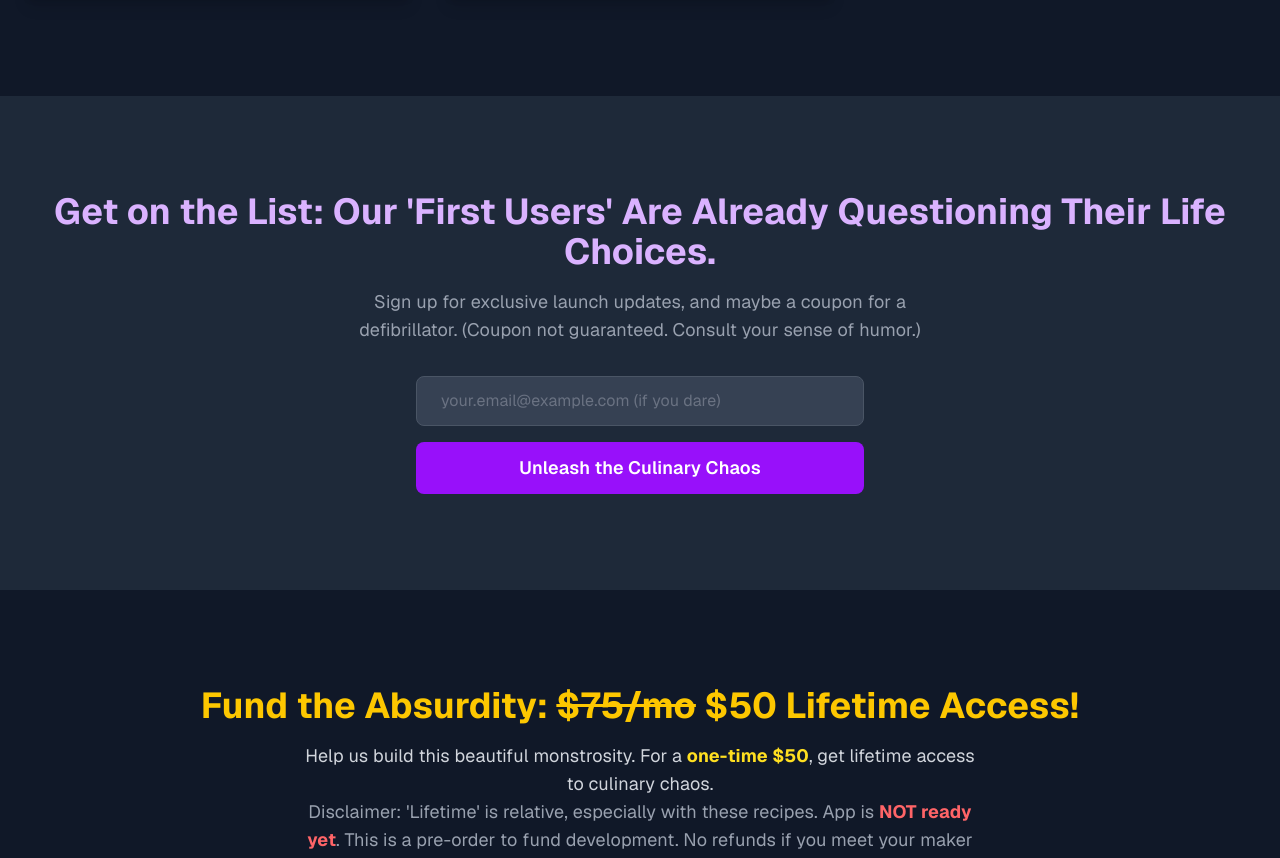
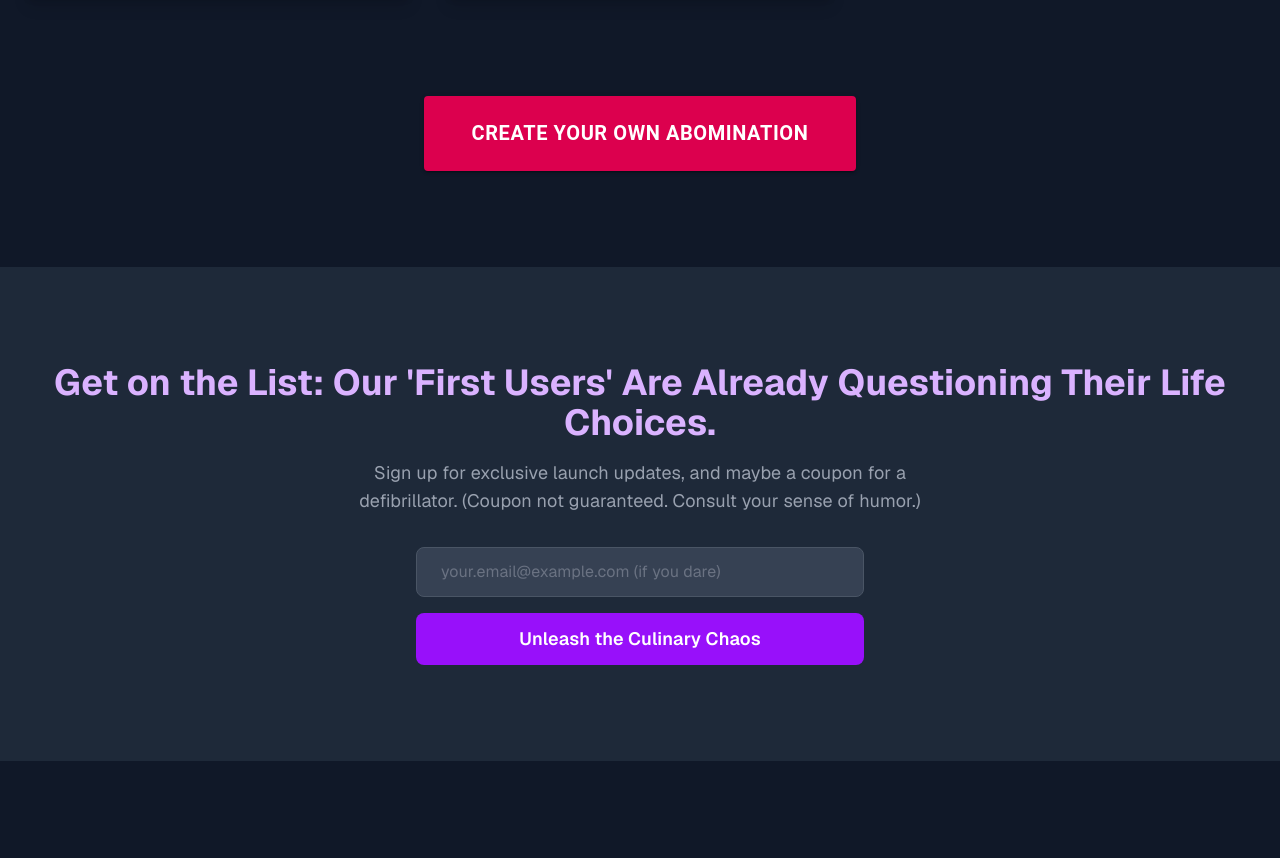
Before and after one commit to ReidKimball/RecipeWreck, a Next.js app: page / in a window 1280 px wide. Shown: the part 3255-4113 px from the top of the page. Built offline with nearby package versions, Linux system fonts and the light colour scheme.

Commit message:
add button to generate recipes, slight code change from <strike> to <s>

```diff
--- a/src/app/landing/(variations)/gemini-2.5pro/page.tsx
+++ b/src/app/landing/(variations)/gemini-2.5pro/page.tsx
@@ -152,7 +152,7 @@ export default function LandingPage_o3() {
         {/* Call to Action - Pre-order Section */}
         <section id="preorder-section" className="w-full py-16 md:py-24 bg-gray-900">
           <div className="container mx-auto px-6 text-center">
-            <h3 className="text-4xl font-bold mb-4 text-yellow-400">Fund the Absurdity: <strike>$75/mo</strike> $50 Lifetime Access!</h3>
+            <h3 className="text-4xl font-bold mb-4 text-yellow-400">Fund the Absurdity: <s>$75/mo</s> $50 Lifetime Access!</h3>
             <p className="text-lg text-gray-300 mb-8 max-w-2xl mx-auto">
               Help us build this beautiful monstrosity. For a <strong className='text-yellow-300'>one-time $50</strong>, get lifetime access to culinary chaos. <br />
               <span className="text-md text-gray-400">Disclaimer: 'Lifetime' is relative, especially with these recipes. App is <strong className='text-red-400'>NOT ready yet</strong>. This is a pre-order to fund development. No refunds if you meet your maker before launch (or if the app never launches, lol, jk... mostly).</span>
--- a/src/app/page.tsx
+++ b/src/app/page.tsx
@@ -18,6 +18,8 @@ import { useState, useEffect } from 'react'; // React hooks for managing compone
 import Head from 'next/head'; // (Legacy) For managing document head elements. App Router prefers Metadata API.
 import TestimonialsSection from '@/app/components/TestimonialsSection'; // Component to display user testimonials.
 import posthog from 'posthog-js'; // Client-side library for PostHog product analytics.
+import Button from '@mui/material/Button';
+import Link from 'next/link'; // For client-side navigation.
 
 // Mockup Recipe Data - Replace with actual pre-generated recipe images and details
 // Helper function to generate stars
@@ -295,6 +297,27 @@ export default function LandingPage() {
 
         <TestimonialsSection />
 
+        {/* Call to Action - Generator Button */}
+        <section className="w-full pb-16 md:pb-24 text-center bg-gray-900">
+          <Link href="/recipe-generator" passHref>
+            <Button
+              variant="contained"
+              color="secondary"
+              sx={{
+                padding: '1.25rem 3rem', // Equivalent to py-5 px-12
+                fontSize: '1.25rem', // Equivalent to text-4xl
+                fontWeight: 'bold',
+                transition: 'transform 0.2s ease-in-out',
+                '&:hover': {
+                  transform: 'scale(1.05)',
+                },
+              }}
+            >
+              Create Your Own Abomination
+            </Button>
+          </Link>
+        </section>
+
         {/* Call to Action - Waitlist Section */}
         <section id="waitlist-section" className="w-full py-16 md:py-24 bg-gray-800">
           <div className="container mx-auto px-6 text-center">
```
